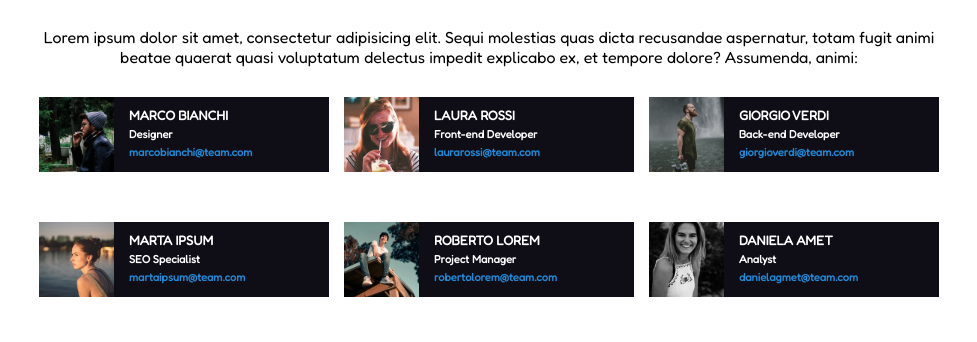
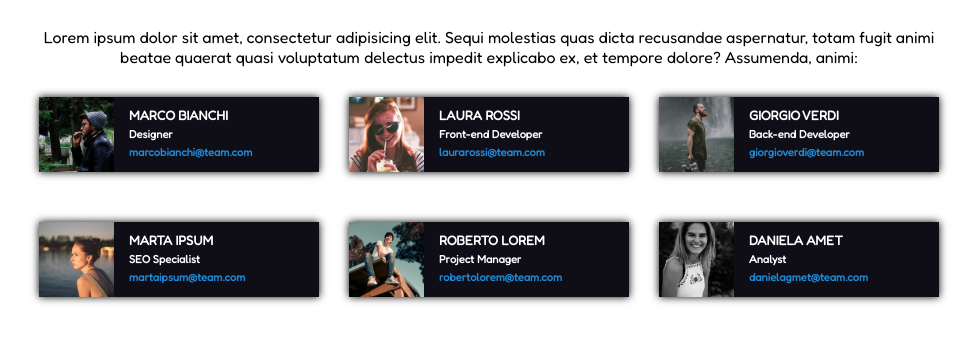
Before and after one commit to micheleTummolo/html-css-float-cards, a plain HTML site: page index.html in a window 1280 px wide. Shown: the part 62-404 px from the top of the page, without its empty margins (151-1128 px from the left). Drawn offline with Linux system fonts and the light colour scheme.

Commit message:
Fixed margin-left of cards an added box-shadow

```diff
--- a/css/style.css
+++ b/css/style.css
@@ -39,6 +39,8 @@
         float: left;
         width: calc(100% / 3 - 10px);
         margin-right: 15px;
+        width: calc(100% / 3 - 20px);
+        margin-right: 30px;
 
     }
 
@@ -56,7 +58,7 @@
             height: 75px;
             background-color: #0F0E17;
             padding: 10px 10px 10px 90px;
-
+            box-shadow: 0px 0px 8px #000000;
         }
 
         div h3{
```
